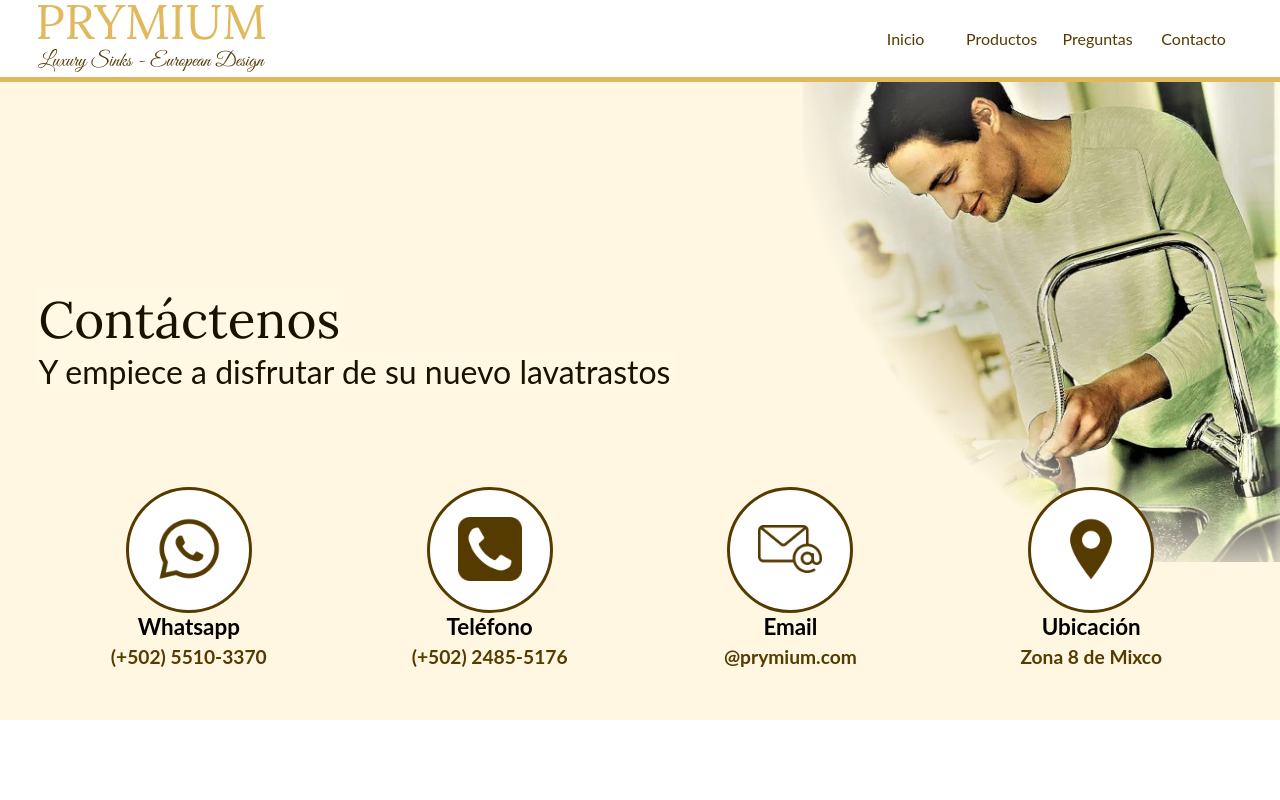
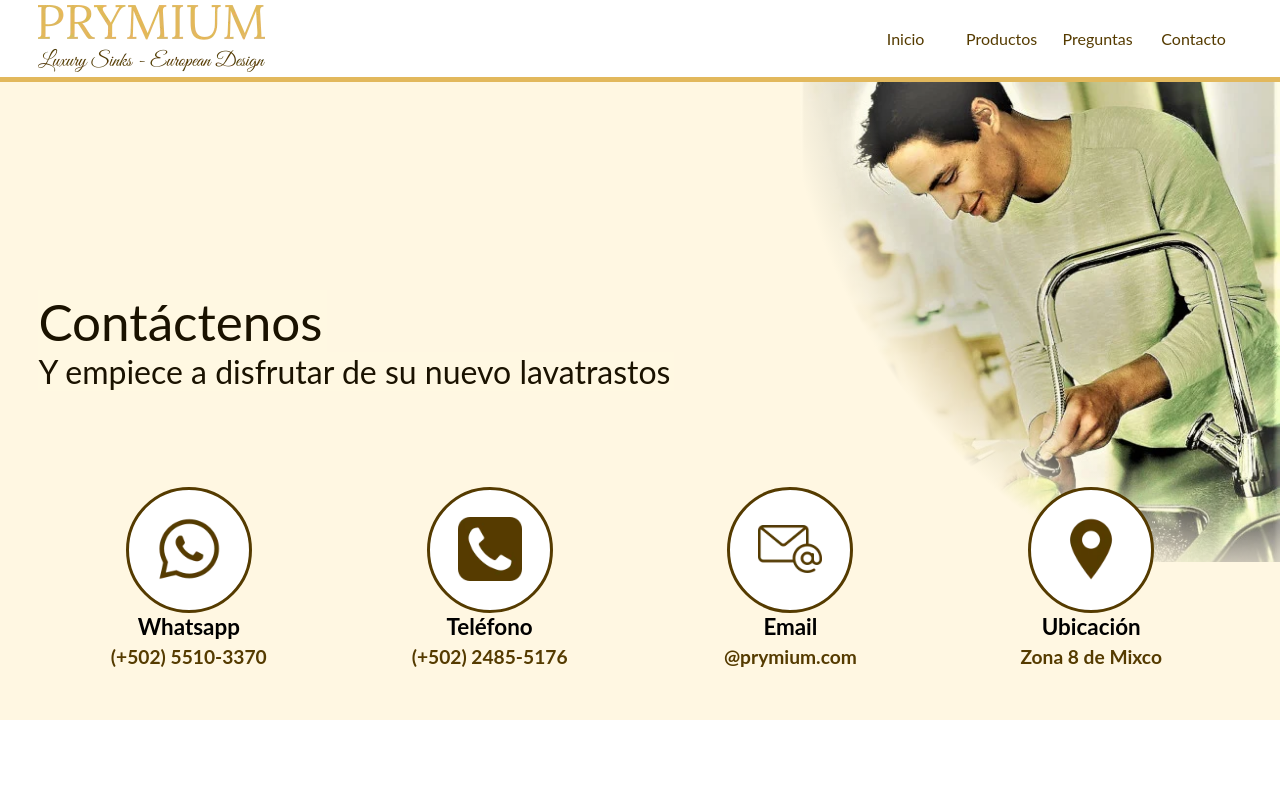
Before and after one commit to luigitercero/Prymium-Web, a Next.js app: page /contacto in a window 1280 px wide. Shown: the top 800 px of the page. Built offline with nearby package versions, Linux system fonts and the light colour scheme.

Commit message:
lato fuente

```diff
--- a/src/styles/globals/fonts.scss
+++ b/src/styles/globals/fonts.scss
@@ -1,9 +1,9 @@
 $mainFont: 'Lato';
-$secondaryFont: 'Lora';
+$secondaryFont: 'Lato';
 
 $font_family_regular:'Lato-Regular';
 $font_family_bold:'Lato-Regular';
-$font_family_lora: 'Lora-Regular';
+$font_family_lora: 'Lato-Regular';
 
 @font-face {
   font-family: $font_family_regular;
@@ -13,7 +13,7 @@ $font_family_lora: 'Lora-Regular';
 
 @font-face {
   font-family: $font_family_lora;
-  src: url('../fonts/Lora/Lora-Regular-kern-latin.woff2');
+  src: url('../fonts/Lato/Lato-Regular-kern-latin.woff2');
   font-display: swap;
 }
 
```
